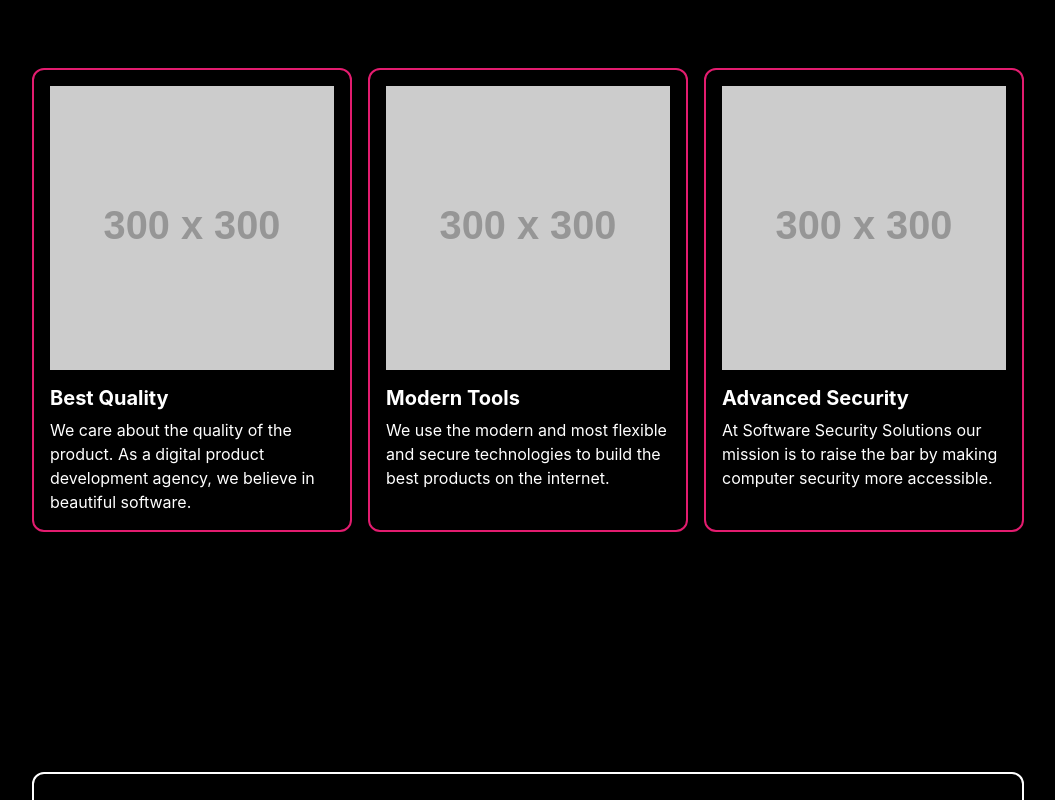
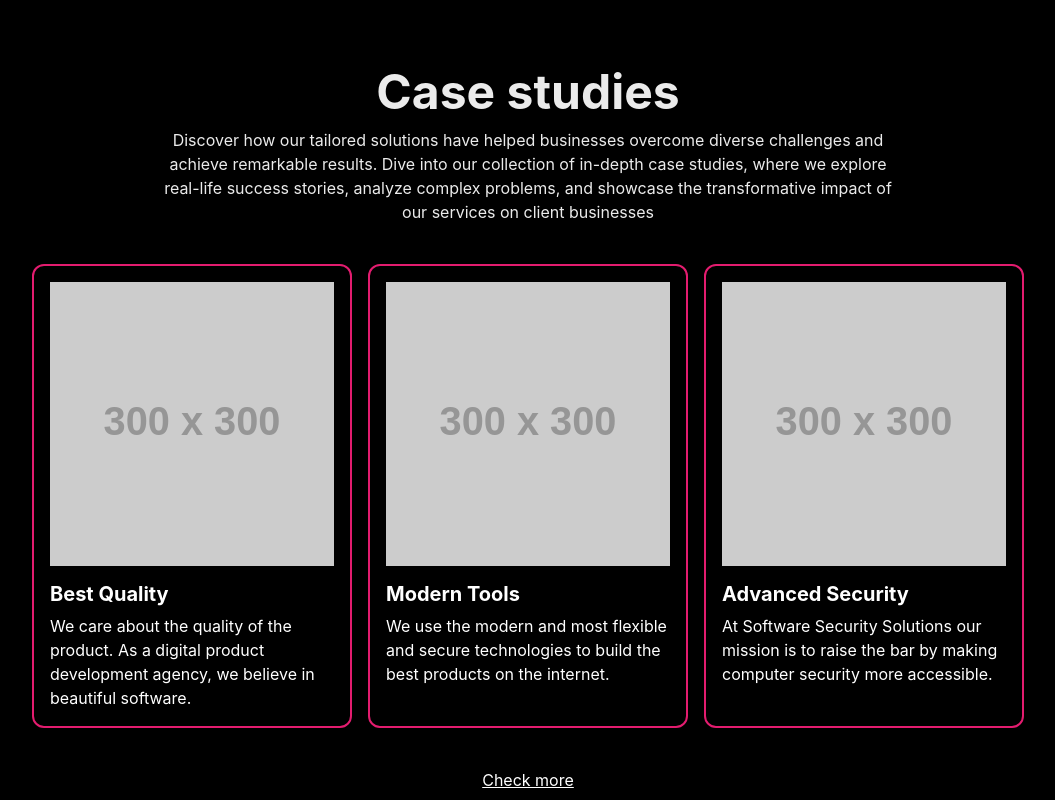
Before and after one commit to piotrszubert/next-chakraUI, a Next.js app: page / in a window 1280 px wide. Shown: the part 1180-1980 px from the top of the page, without its empty margins (112-1167 px from the left). Built offline with nearby package versions, Linux system fonts and the light colour scheme.

Commit message:
refactor, added texts

```diff
--- a/src/components/Cards.js
+++ b/src/components/Cards.js
@@ -1,5 +1,12 @@
-import { Box, Heading, Text, Container, Icon, Grid, Flex } from '@chakra-ui/react';
-import { HiCheckCircle } from "react-icons/hi2";
+import {
+  Box,
+  Heading,
+  Text,
+  Container,
+  Grid,
+  Link,
+  Flex
+} from '@chakra-ui/react';
 
 const Cards = () => {
 
@@ -34,6 +41,19 @@ const Cards = () => {
       backgroundSize="cover"
       backgroundRepeat="no-repeat"
     >
+      <Container marginBottom={10} maxW="container.md">
+        <Heading size="2xl" marginBottom={3}>
+          Case studies
+        </Heading>
+        <Text >
+          Discover how our tailored solutions have helped businesses
+          overcome diverse challenges and achieve remarkable results.
+          Dive into our collection of in-depth case studies, where we
+          explore real-life success stories, analyze complex problems,
+          and showcase the transformative impact of our services on
+          client businesses
+        </Text>
+      </Container>
       <Container maxW="container.lg">
         <Grid
           templateColumns={{ base: '1fr', md: 'repeat(3, 1fr)' }}
@@ -72,6 +92,13 @@ const Cards = () => {
             </Box>
           ))}
         </Grid>
+        <Box
+          marginTop="10"
+        >
+          <Link textDecoration="underline" color='white' size="2xl" href='#'>
+            Check more
+          </Link>
+        </Box>
       </Container>
     </Box>
   );
--- a/src/components/Features.js
+++ b/src/components/Features.js
@@ -1,4 +1,12 @@
-import { Box, Heading, Text, Container, Icon, Grid, Flex } from '@chakra-ui/react';
+import {
+  Box,
+  Heading,
+  Text,
+  Container,
+  Icon,
+  Grid,
+  Flex
+} from '@chakra-ui/react';
 import { HiCheckCircle } from "react-icons/hi2";
 
 const Features = () => {
@@ -40,7 +48,7 @@ const Features = () => {
             <Box
               key={index}
               borderWidth={2}
-              borderColor="brand.500"
+              borderColor="white"
               borderRadius="xl"
             >
               <Flex
```
